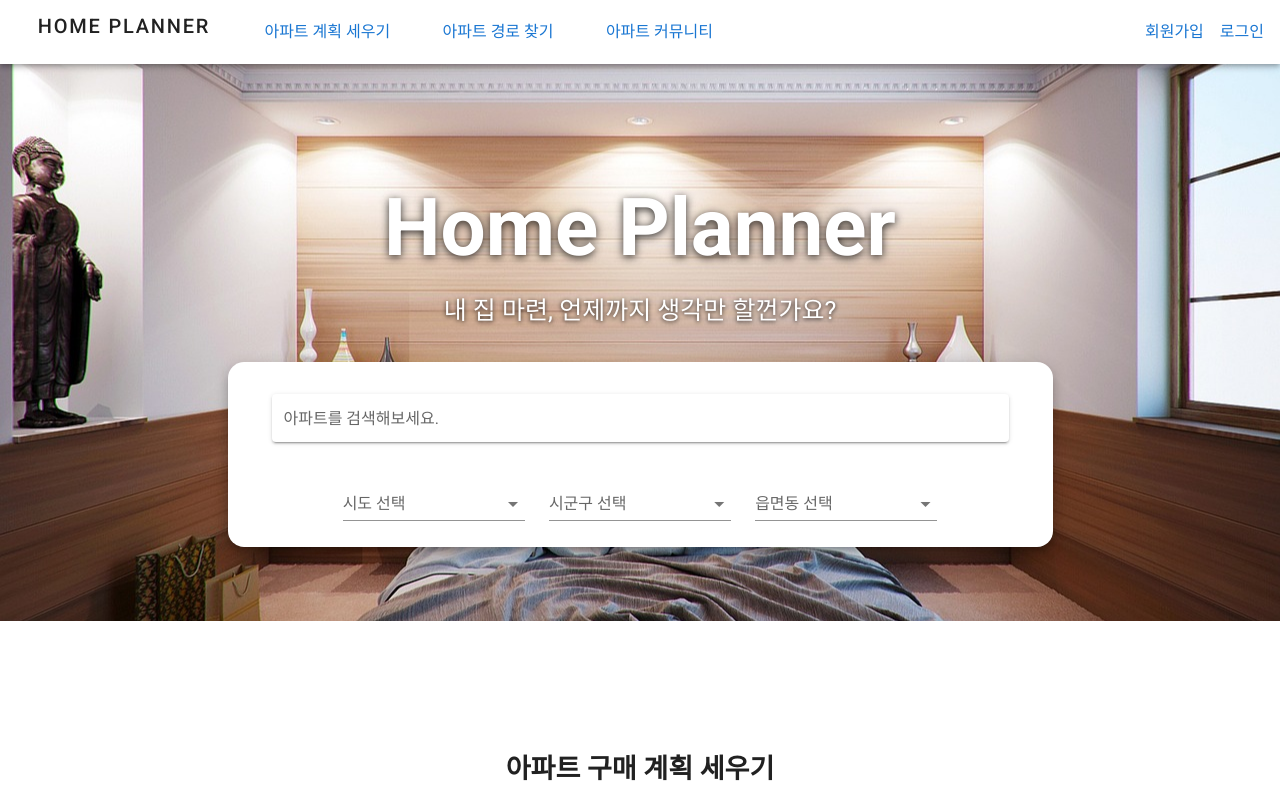
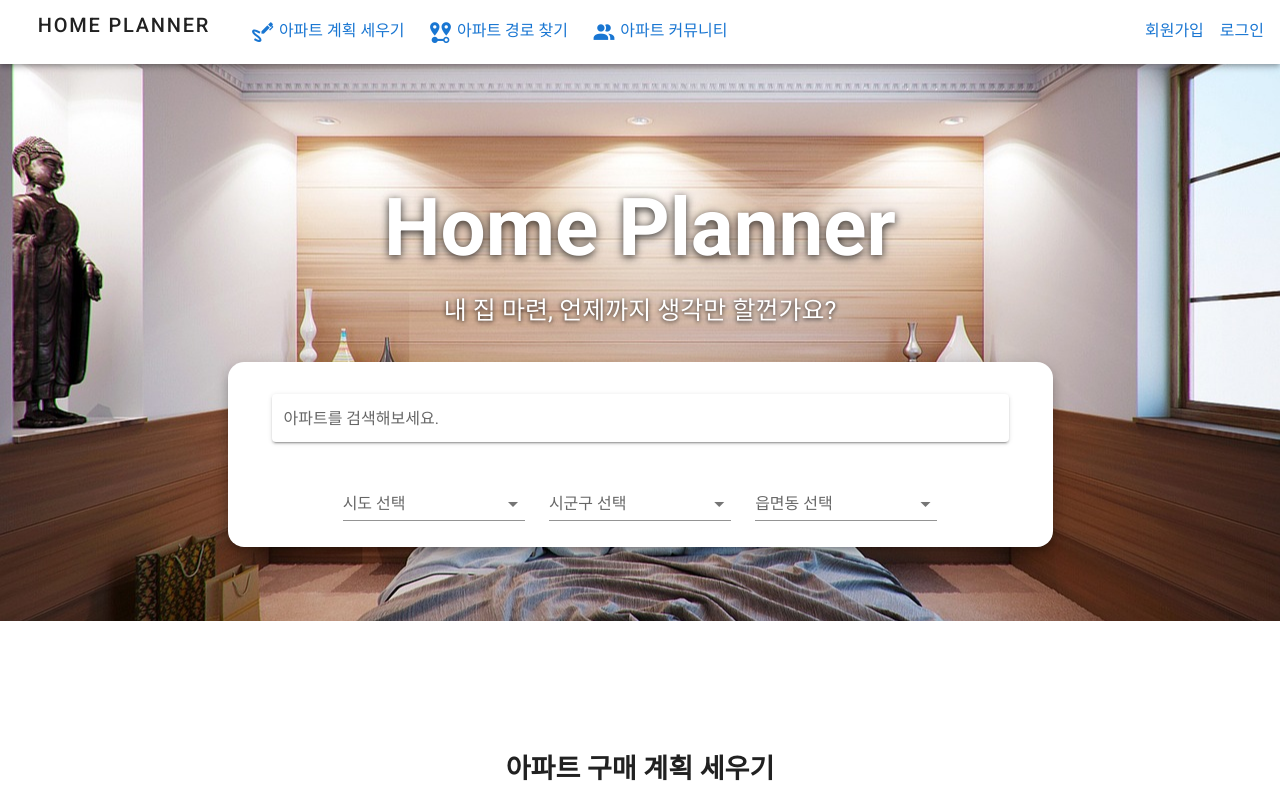
Before and after one commit to ssafyHomePlanner/HomePlanner, a Vue app in the folder homepjt/: page / in a window 1280 px wide. Shown: the top 799 px of the page. Built offline with nearby package versions, Linux system fonts and the light colour scheme; no server answers.

Commit message:
[TEST] 메뉴 아이콘 넣어봄

```diff
--- a/homepjt/src/components/HeaderNav.vue
+++ b/homepjt/src/components/HeaderNav.vue
@@ -9,12 +9,16 @@
           <v-container>
             <v-row justify="space-around">
               <router-link :to="{ name: 'plannerView' }" class="link"
-                >아파트 계획 세우기</router-link
+                >
+                <v-icon size="25" color="blue darken-2"> mdi-draw-pen </v-icon>
+                아파트 계획 세우기</router-link
               >
               <router-link :to="{ name: 'pathView' }" class="link">
+                <v-icon size="25" color="blue darken-2"> mdi-map-marker-distance </v-icon>
                 아파트 경로 찾기</router-link
               >
               <router-link :to="{ name: 'boardView' }" class="link">
+                <v-icon size="25" color="blue darken-2"> mdi-account-multiple </v-icon>
                 아파트 커뮤니티</router-link
               >
             </v-row>
```
